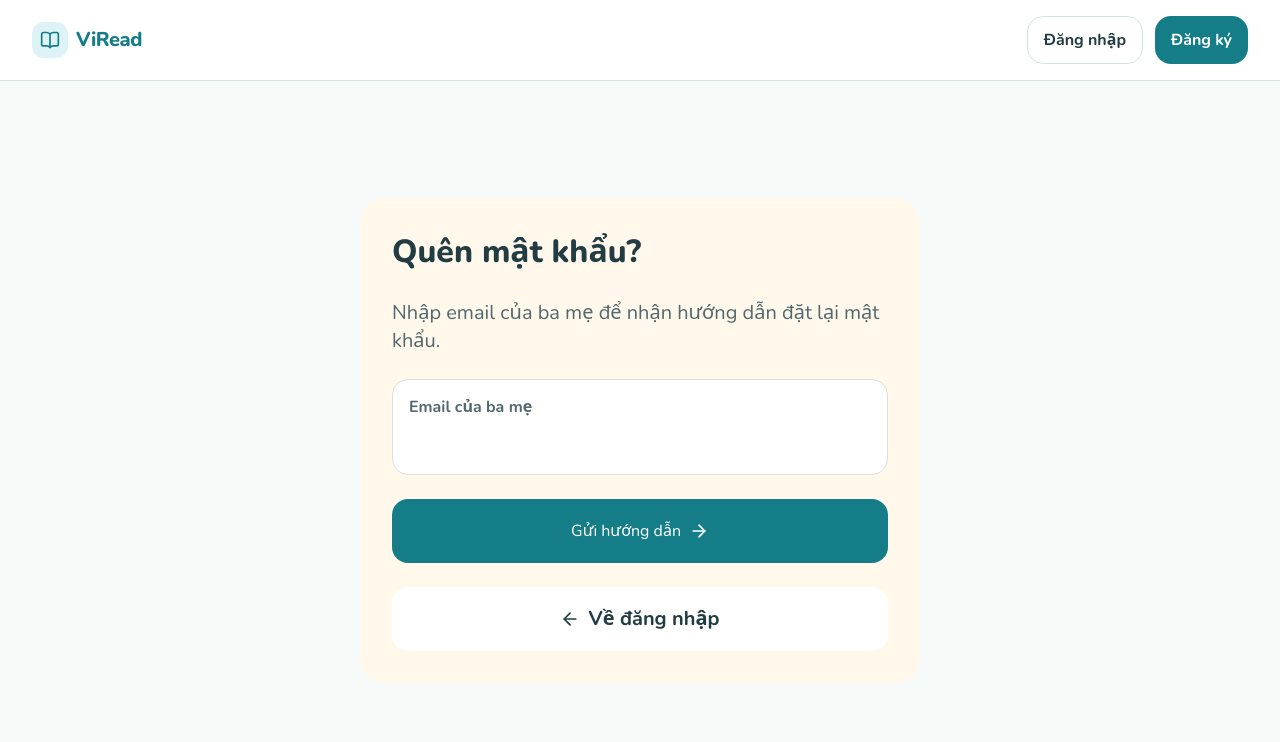
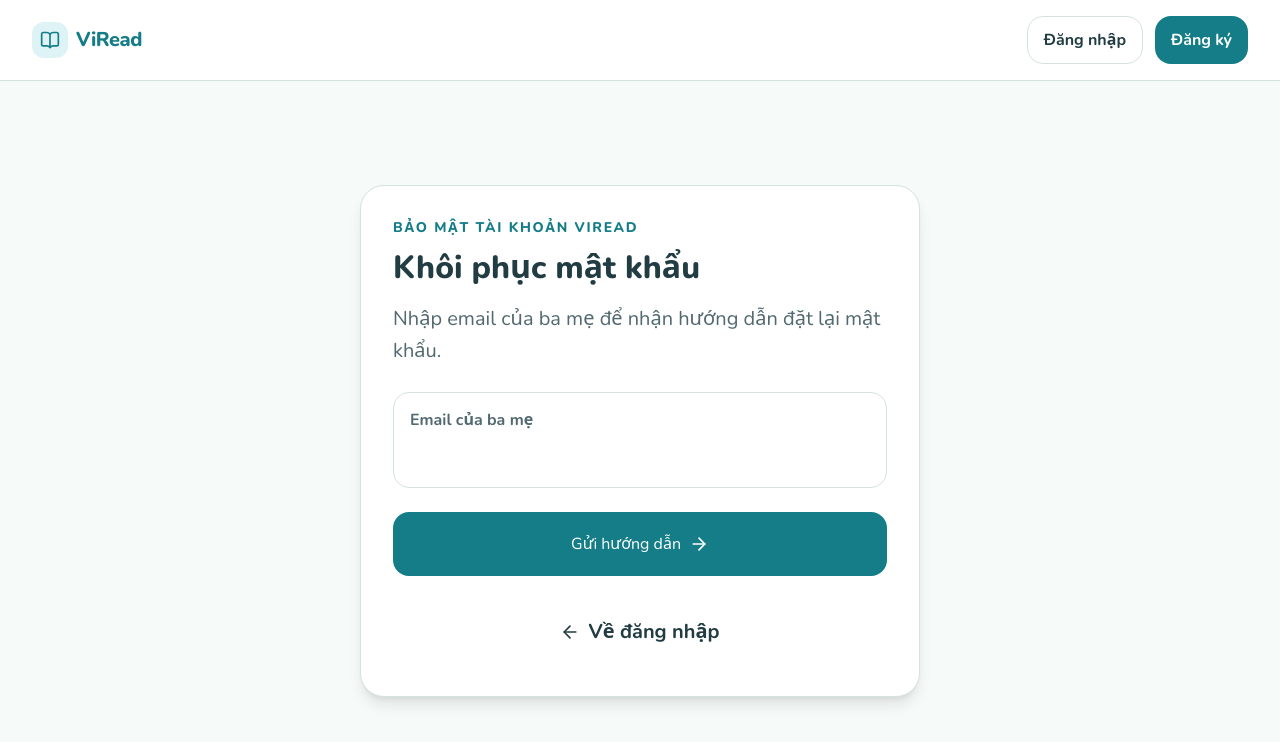
Before and after one commit to trancuong3/capstone1, a Next.js app in the folder frontend/: page /forgot-password in a window 1280 px wide. Shown: the top 742 px of the page. Built offline with nearby package versions, Linux system fonts and the light colour scheme; no server answers.

Commit message:
feat(auth): refresh ViRead password recovery presentation

```diff
--- a/frontend/components/auth/forgot-password-screen.tsx
+++ b/frontend/components/auth/forgot-password-screen.tsx
@@ -46,14 +46,17 @@ export function ForgotPasswordScreen({ scenario }: ForgotPasswordScreenProps) {
   if (submittedEmail) {
     return (
       <AuthShell>
-        <Card>
+        <Card className="mx-auto max-w-[560px] border border-border bg-white shadow-lg">
           <div>
-            <h1 className="text-heading font-extrabold text-ink">
+            <p className="text-sm font-extrabold uppercase tracking-[0.12em] text-primary">
+              Bảo mật tài khoản ViRead
+            </p>
+            <h1 className="mt-2 text-heading font-extrabold text-ink">
               {resendState === "success"
                 ? "Đã yêu cầu gửi lại"
                 : "Kiểm tra email nhé"}
             </h1>
-            <p className="mt-4 text-body text-muted sm:mt-6">
+            <p className="mt-3 text-body leading-relaxed text-muted">
               Nếu email này đã được đăng ký, ba mẹ sẽ nhận được hướng dẫn đặt
               lại mật khẩu. Hãy kiểm tra cả thư rác.
             </p>
@@ -82,12 +85,15 @@ export function ForgotPasswordScreen({ scenario }: ForgotPasswordScreenProps) {
 
   return (
     <AuthShell>
-      <Card>
+      <Card className="mx-auto max-w-[560px] border border-border bg-white shadow-lg">
         <div>
-          <h1 className="text-heading font-extrabold text-ink">
-            Quên mật khẩu?
+          <p className="text-sm font-extrabold uppercase tracking-[0.12em] text-primary">
+            Bảo mật tài khoản ViRead
+          </p>
+          <h1 className="mt-2 text-heading font-extrabold text-ink">
+            Khôi phục mật khẩu
           </h1>
-          <p className="mt-4 text-body text-muted sm:mt-6">
+          <p className="mt-3 text-body leading-relaxed text-muted">
             Nhập email của ba mẹ để nhận hướng dẫn đặt lại mật khẩu.
           </p>
         </div>
```
